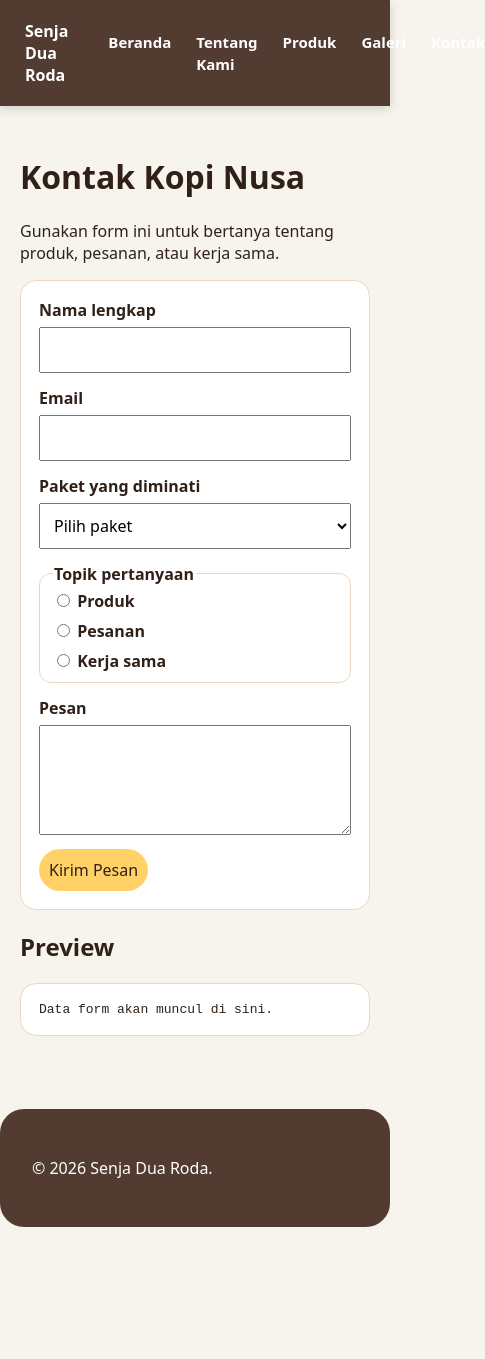
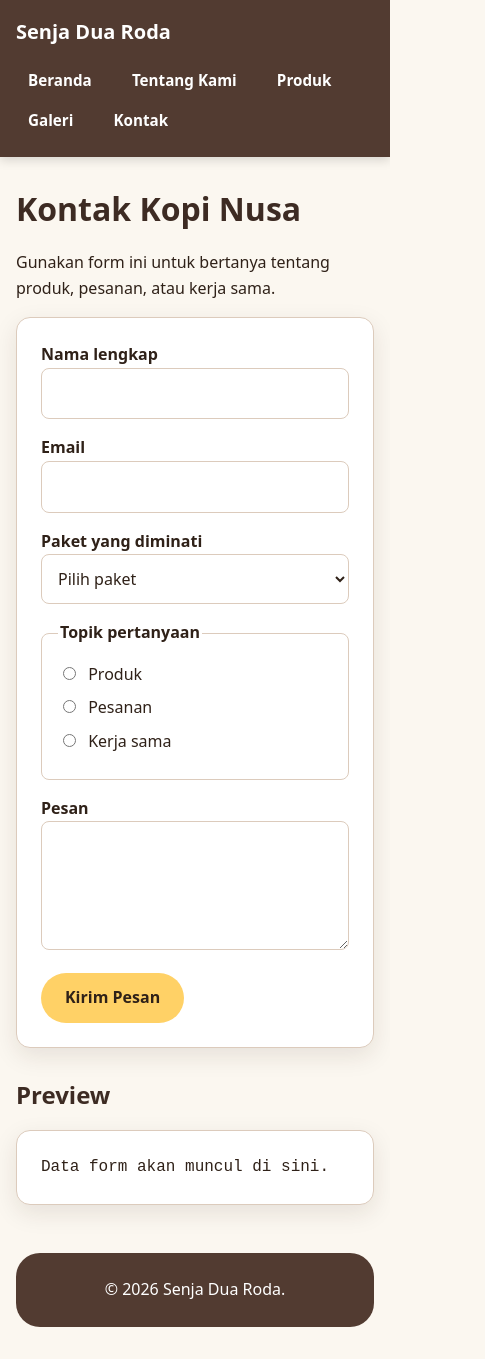
Before and after one commit to khoirunnadha/website-umkm, a plain HTML site: page kontak.html in a window 390 px wide. Shown: the whole page, 485 px wide, since content can reach past the window. Before the commit the page ends 1227 px from the top, so only its background shows below. Drawn offline with Linux system fonts and the light colour scheme.

Commit message:
CSS Fundamental dan Design Token

```diff
--- a/css/style.css
+++ b/css/style.css
@@ -1,198 +1,317 @@
+:root {
+    --color-primary: #523b31;
+    --color-primary-strong: #3d2b23;
+    --color-accent: #ffd166;
+    --color-accent-hover: #f4b942;
+
+    --color-text: #2f2118;
+    --color-muted: #6b5b52;
+
+    --color-surface: #ffffff;
+    --color-surface-soft: #fbf7f0;
+
+    --color-border: #dccbbc;
+    --color-focus: #1d4ed8;
+
+    /* Spacing */
+    --space-1: 0.5rem;
+    --space-2: 0.75rem;
+    --space-3: 1rem;
+    --space-4: 1.5rem;
+    --space-5: 2rem;
+
+    /* Radius */
+    --radius-sm: 0.5rem;
+    --radius-md: 0.875rem;
+    --radius-lg: 1.5rem;
+    --radius-pill: 999px;
+
+    --shadow-card: 0 0.5rem 1.5rem rgb(47 33 24 / 0.1);
+}
+
+*,
+*::before,
+*::after {
+    box-sizing: border-box;
+}
+
+
+/*DASAR HALAMAN*/
+
+html {
+    color-scheme: light;
+    scroll-behavior: smooth;
+}
+
 body {
     margin: 0;
-    color: #2f2118;
-    background: #f6f0f8;
-    font-family: arial, sans-serif;
-
+    color: var(--color-text);
+    background: var(--color-surface-soft);
+    font-family: system-ui, -apple-system, BlinkMacSystemFont, "Segoe UI", sans-serif;
+    font-size: 1rem;
+    line-height: 1.6;
 }
 
-header {
-    background-color: #523b31;
-    color: white;
-    position: sticky;
-    top: 0; z-index: 1000;
-    box-shadow: 0 3px 10px rgba(0, 0, 0, 0.15);
+
+h1,
+h2,
+h3 {
+    color: var(--color-primary-strong);
+    line-height: 1.25;
+}
+
+h1 {
+    margin-top: 0;
+    font-size: clamp(2rem, 5vw, 3rem);
+}
+
+h2 {
+    margin-top: var(--space-5);
+    font-size: clamp(1.5rem, 4vw, 2rem);
+}
+
+h3 {
+    margin-bottom: var(--space-1);
+}
+
+p {
+    margin-top: 0;
+}
+
+/*LINK*/
+
+a {
+    color: var(--color-primary-strong);
+    text-decoration-thickness: 0.1em;
+    text-underline-offset: 0.2em;
+}
+
+a:hover {
+    color: var(--color-muted);
+}
+
+
+/*FOCUS INDICATOR*/
+
+:where(a, button, input, select, textarea):focus-visible {
+    outline: 3px solid var(--color-focus);
+    outline-offset: 3px;
+}
+
+
+/*HEADER DAN NAVIGASI*/
+
+.site-header {
+    background: var(--color-primary);
+    color: var(--color-surface);
+    box-shadow: 0 3px 10px rgb(0 0 0 / 0.15);
+}
+
+.nav {
+    width: min(100% - 2rem, 60rem);
+    margin-inline: auto;
+    padding-block: var(--space-3);
 }
 
 .brand {
-  color: white;
+    display: inline-block;
+    margin-bottom: var(--space-2);
+    color: var(--color-surface);
+    font-size: 1.25rem;
+    font-weight: 700;
     text-decoration: none;
-  font-weight: bold;
 }
 
-nav {
-    max-width: 1100px;
-    margin: auto; padding: 15px 25px;
-    display: flex;
-    justify-content: space-between;
-    align-items: center;
+.nav ul {
+    margin: 0;
+    padding: 0;
+    list-style: none;
 }
 
-nav h1 {
-    font-size: 26px;
-    letter-spacing: 1px;
+.nav li {
+    display: inline-block;
+    margin-right: var(--space-2);
 }
 
-nav ul {
-    list-style: none;
-    display: flex;
-    gap: 25px;
+.nav li:last-child {
+    margin-right: 0;
 }
 
-nav ul li a {
-    color: white;
+.nav li a {
+    display: inline-block;
+    padding: var(--space-1) var(--space-2);
+    color: var(--color-surface);
+    font-size: 0.95rem;
+    font-weight: 600;
     text-decoration: none;
-    font-size: 15px;
-    font-weight: bold;
-    transition: color 0.3s ease;
+    border-radius: var(--radius-sm);
 }
 
-nav ul li a:hover {
-    color: #d9a066;
+.nav li a:hover {
+    color: var(--color-accent);
+    background: var(--color-primary-strong);
 }
 
-.page{
-    max-width: 920px;
-    margin: 0 auto;
-    padding: 32px 20px;
+
+/*HALAMAN UTAMA*/
+
+.page {
+    width: min(100% - 2rem, 60rem);
+    margin-inline: auto;
+    padding-block: var(--space-5);
 }
 
-.hero{
-    padding: 32px;
-    color: white;
-    background: #523b31;
-    border-radius: 24px;
+
+/*HERO*/
+
+.hero {
+    margin-bottom: var(--space-5);
+    padding: var(--space-5);
+    color: var(--color-surface);
+    background: var(--color-primary);
+    border-radius: var(--radius-lg);
+    box-shadow: var(--shadow-card);
 }
 
-.eyebrow{
-    margin: 0 0 8px;
-    letter-spacing: 0.14cm;
+.hero h1 {
+    margin-bottom: var(--space-2);
+    color: var(--color-surface);
+}
+
+.hero p {
+    margin-bottom: var(--space-3);
+}
+
+.eyebrow {
+    margin: 0 0 var(--space-2);
+    color: var(--color-accent);
+    font-size: 0.85rem;
+    font-weight: 700;
+    letter-spacing: 0.12em;
     text-transform: uppercase;
 }
+
+
+/*TOMBOL*/
+
+button {
+    padding: var(--space-2) var(--space-4);
+    color: var(--color-text);
+    background: var(--color-accent);
+    border: 0;
+    border-radius: var(--radius-pill);
+    font: inherit;
+    font-weight: 700;
+    cursor: pointer;
+}
+
+button:hover {
+    background: var(--color-accent-hover);
+}
+
+
+/*GAMBAR*/
 
 img {
     max-width: 100%;
     height: auto;
+    border-radius: var(--radius-md);
 }
 
+figure {
+    margin: 0 0 var(--space-4);
+}
+
+figcaption {
+    margin-top: var(--space-2);
+    color: var(--color-muted);
+}
+
+
+/*PRODUK*/
 
 .products {
     padding-left: 1.2em;
 }
 
+.products li {
+    margin-bottom: var(--space-1);
+}
 
 
-button {
-    padding: 12px 18px;
-    color: #2f2118;
-    font-weight: 700;
-    cursor: pointer;
-    background: #ffd166;
-    border: 0;
-    border-radius: 999px;
+/*GALERI*/
+
+.media-card {
+    margin-bottom: var(--space-4);
+    padding: var(--space-3);
+    background: var(--color-surface);
+    border: 1px solid var(--color-border);
+    border-radius: var(--radius-md);
+    box-shadow: var(--shadow-card);
 }
 
-footer {
-    display: flex;
-    justify-content: space-between;
-    padding: 32px;
-    margin-top: 32px;
-    background: #523b31;
-    color: white;
-    border-radius: 24px;
+.media-card img {
+    display: block;
+    margin-bottom: var(--space-2);
 }
 
-/* tentang kami */
+.media-card figcaption {
+    margin-top: 0;
+}
 
 
-/* produk */
+/*AUDIO*/
 
-body {
-  margin: 0;
-  background: #fbf7f0;
-  color: #2f2118;
-  font-family: system-ui, -apple-system, BlinkMacSystemFont, "Segoe UI", sans-serif;
+audio {
+    max-width: 100%;
+    margin-bottom: var(--space-4);
 }
 
-.page {
-  max-width: 860px;
-  margin: 0 auto;
-  padding: 28px 20px;
-}
 
-img {
-  max-width: 100%;
-  height: auto;
-  border-radius: 18px;
-}
-
-figure {
-  margin: 0 0 24px;
-}
-
-figcaption {
-  margin-top: 8px;
-  color: #6b5b51;
-}
+/*TABEL*/
 
 table {
     width: 100%;
+    margin-top: var(--space-3);
     border-collapse: collapse;
-  background: white;
+    background: var(--color-surface);
 }
 
 caption {
+    margin-bottom: var(--space-2);
     text-align: left;
     font-weight: 700;
-  margin-bottom: 8px;
 }
 
 th,
 td {
-  border: 1px solid #ead8c3;
-  padding: 10px;
+    padding: var(--space-2);
     text-align: left;
+    border: 1px solid var(--color-border);
+}
+
+th {
+    font-weight: 700;
 }
 
 thead {
     background: #f1e3d3;
 }
 
-/* galei */
-img { max-width: 100%; height: auto; }
-figure { margin: 0 0 24px; }
-figcaption { margin-top: 8px; color: #6b5b52; }
-table { width: 100%; border-collapse: collapse; }
-caption { margin-bottom: 8px; font-weight: 700; text-align: left; }
-th,
-td { padding: 10px; text-align: left; border: 1px solid #dccbbc; }
 
-/* kontak */
-body {
-  margin: 0;
-  background: #f7f3ed;
-  color: #2f2118;
-  font-family: system-ui, -apple-system, BlinkMacSystemFont, "Segoe UI", sans-serif;
-}
-
-.page {
-  max-width: 760px;
-  margin: 0 auto;
-  padding: 28px 20px;
-}
+/*FORM KONTAK*/
 
 form,
 pre {
-  background: white;
-  border: 1px solid #ead8c3;
-  border-radius: 16px;
-  padding: 18px;
+    padding: var(--space-4);
+    background: var(--color-surface);
+    border: 1px solid var(--color-border);
+    border-radius: var(--radius-md);
+    box-shadow: var(--shadow-card);
 }
 
 .field {
-  display: grid;
-  gap: 6px;
-  margin-bottom: 14px;
+    margin-bottom: var(--space-3);
 }
 
 label,
@@ -202,20 +321,79 @@ legend {
 
 input,
 select,
-textarea,
-button {
+textarea {
+    width: 100%;
+    padding: var(--space-2);
+    color: var(--color-text);
+    background: var(--color-surface);
+    border: 1px solid var(--color-border);
+    border-radius: var(--radius-sm);
     font: inherit;
-  padding: 10px;
+}
+
+textarea {
+    resize: vertical;
 }
 
 fieldset {
-  display: grid;
-  gap: 8px;
-  margin: 0 0 14px;
-  border: 1px solid #ead8c3;
-  border-radius: 12px;
+    margin: 0 0 var(--space-3);
+    padding: var(--space-3);
+    border: 1px solid var(--color-border);
+    border-radius: var(--radius-sm);
 }
 
-button {
-  cursor: pointer;
+fieldset label {
+    display: block;
+    margin-bottom: var(--space-1);
+    font-weight: 400;
 }
+
+fieldset input[type="radio"] {
+    width: auto;
+    margin-right: var(--space-1);
+}
+
+
+/* PREVIEW FORM*/
+
+pre {
+    overflow-x: auto;
+    white-space: pre-wrap;
+    word-wrap: break-word;
+}
+
+
+/*BAGIAN KONTAK SINGKAT */
+
+.alamat,
+.jam-operasional,
+.kanal-pemesanan {
+    margin-bottom: var(--space-4);
+    padding: var(--space-3);
+    background: var(--color-surface);
+    border: 1px solid var(--color-border);
+    border-radius: var(--radius-md);
+}
+
+.alamat h3,
+.jam-operasional h3,
+.kanal-pemesanan h3 {
+    margin-top: 0;
+}
+
+
+/*FOOTER*/
+
+.site-footer {
+    width: min(100% - 2rem, 60rem);
+    margin: 0 auto var(--space-5);
+    padding: var(--space-4);
+    color: var(--color-surface);
+    background: var(--color-primary);
+    border-radius: var(--radius-lg);
+    text-align: center;
+}
+
+.site-footer p {
+    margin: 0;
+}
```
Lines whose indentation alone changed are shown as unchanged.
